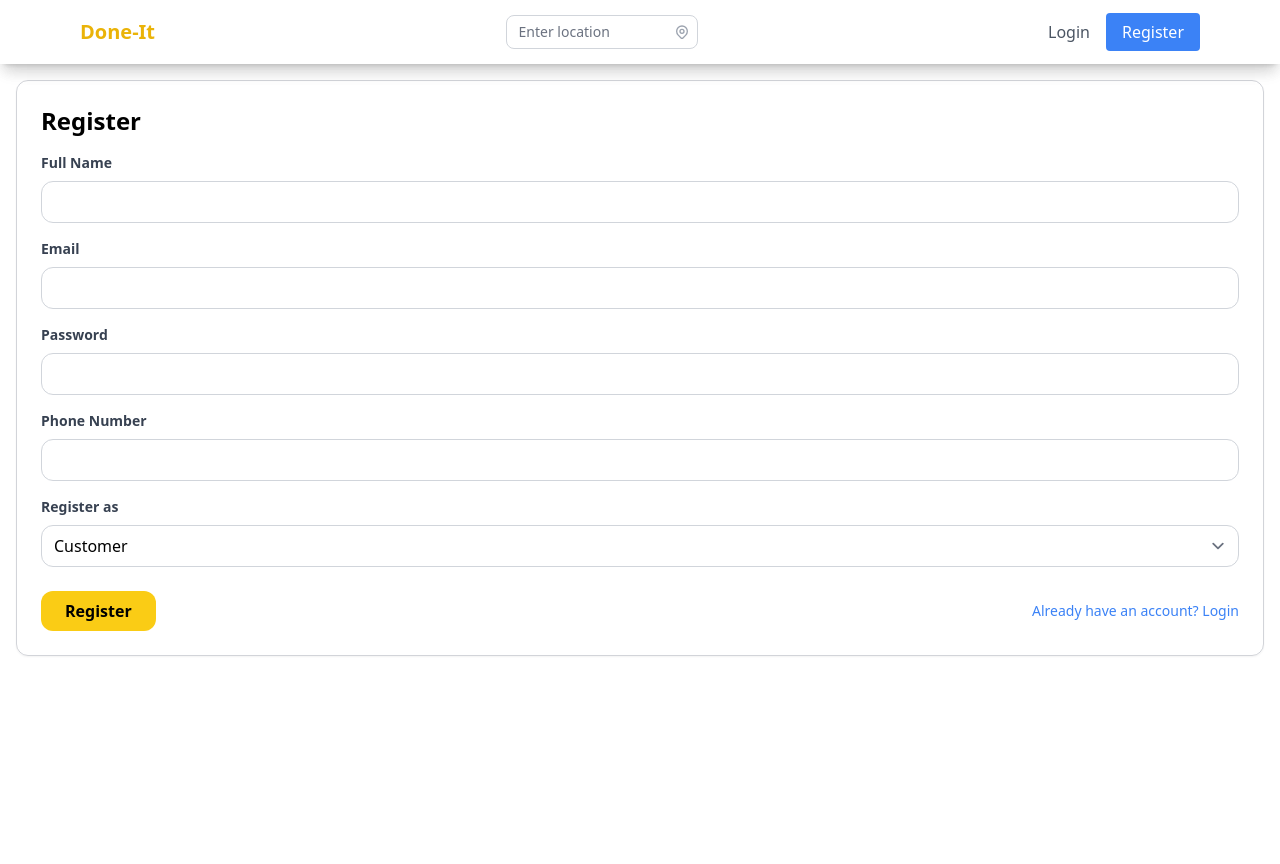
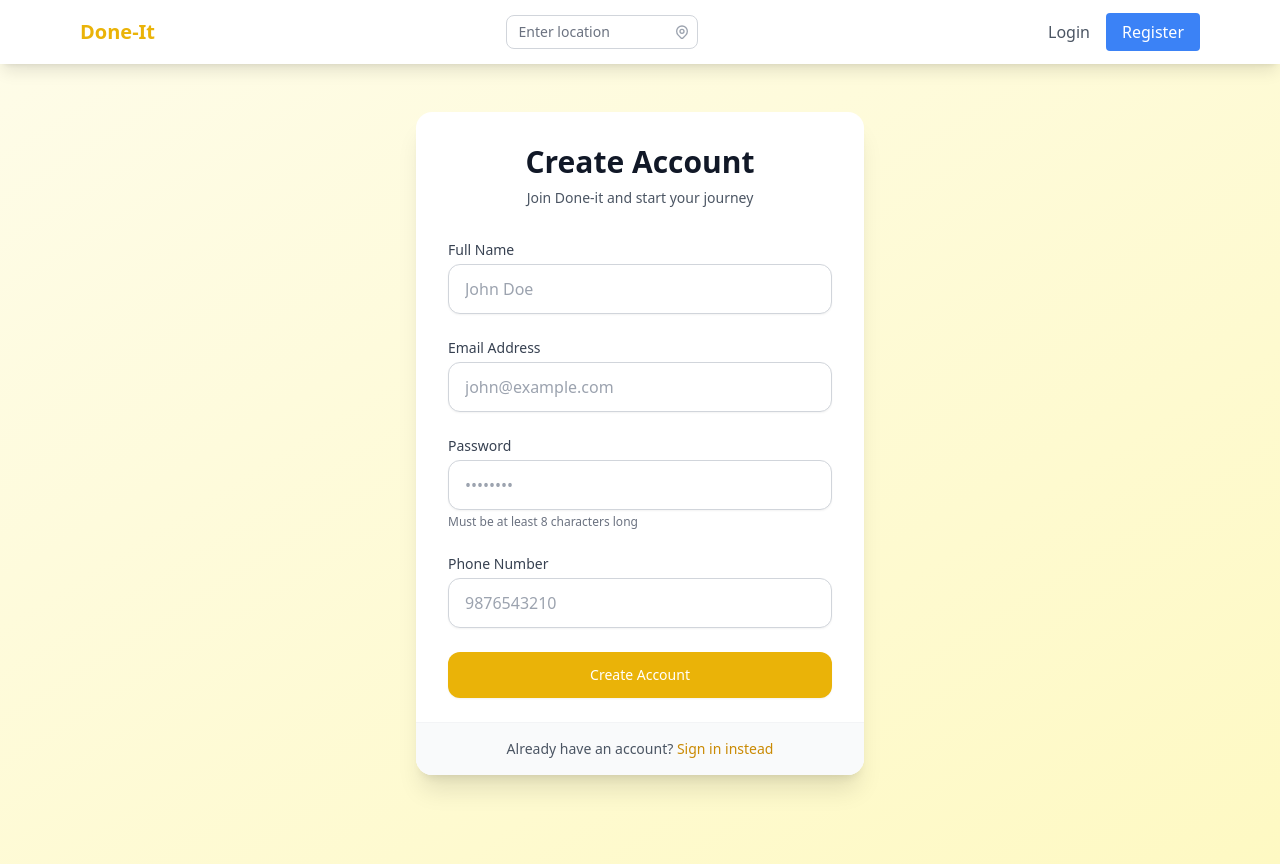
Before and after one commit to Abhinav-C-7/done-it, a React (Vite) app in the folder frontend/: page /register in a window 1280 px wide. Before the commit the page ends 800 px from the top, so only its background shows below. Built offline with nearby package versions, Linux system fonts and the light colour scheme.

Commit message:
UI updated

```diff
--- a/frontend/src/pages/Login.jsx
+++ b/frontend/src/pages/Login.jsx
@@ -26,54 +26,78 @@
     };
 
     return (
-        <div>
-            <div className='m-4 border border-gray-500/30 rounded-xl shadow-sm p-6'>
-                <h1 className='text-2xl font-semibold mb-4'>Login</h1>
+        <div className="min-h-screen bg-gradient-to-br from-yellow-50 to-yellow-100">
+            <div className="flex flex-col items-center justify-center min-h-screen px-4">
+                <div className="w-full max-w-md">
+                    <div className="bg-white rounded-2xl shadow-xl overflow-hidden">
+                        {/* Header Section */}
+                        <div className="px-8 py-6 bg-gradient-to-r from-yellow-400 to-yellow-500">
+                            <h1 className="text-3xl font-bold text-white text-center">Welcome Back!</h1>
+                            <p className="text-yellow-100 text-center mt-2">Sign in to continue your journey</p>
+                        </div>
+
+                        {/* Form Section */}
+                        <div className="p-8">
                             {error && (
-                    <div className='bg-red-100 border border-red-400 text-red-700 px-4 py-3 rounded mb-4'>
-                        {error}
+                                <div className="bg-red-50 border-l-4 border-red-400 p-4 mb-6 rounded-r">
+                                    <p className="text-red-700 text-sm">{error}</p>
                                 </div>
                             )}
-                <form onSubmit={handleSubmit}>
-                    <div className='mb-4'>
-                        <label className='block text-gray-700 text-sm font-bold mb-2'>
-                            Email
+
+                            <form onSubmit={handleSubmit} className="space-y-6">
+                                <div>
+                                    <label className="block text-gray-700 text-sm font-semibold mb-2">
+                                        Email Address
                                     </label>
+                                    <div className="mt-1">
                                         <input
                                             type="email"
                                             value={email}
                                             onChange={(e) => setEmail(e.target.value)}
-                            className='w-full px-3 py-2 border border-gray-300 rounded-xl'
+                                            className="w-full px-4 py-3 rounded-xl border border-gray-200 focus:border-yellow-400 focus:ring focus:ring-yellow-200 focus:ring-opacity-50 transition-colors duration-200"
+                                            placeholder="Enter your email"
                                             required
                                         />
                                     </div>
-                    <div className='mb-6'>
-                        <label className='block text-gray-700 text-sm font-bold mb-2'>
+                                </div>
+
+                                <div>
+                                    <label className="block text-gray-700 text-sm font-semibold mb-2">
                                         Password
                                     </label>
+                                    <div className="mt-1">
                                         <input
                                             type="password"
                                             value={password}
                                             onChange={(e) => setPassword(e.target.value)}
-                            className='w-full px-3 py-2 border border-gray-300 rounded-xl'
+                                            className="w-full px-4 py-3 rounded-xl border border-gray-200 focus:border-yellow-400 focus:ring focus:ring-yellow-200 focus:ring-opacity-50 transition-colors duration-200"
+                                            placeholder="Enter your password"
                                             required
                                         />
                                     </div>
-                    <div className='flex items-center justify-between'>
+                                </div>
+
+                                <div className="flex flex-col space-y-4">
                                     <button
                                         type="submit"
-                            className='px-6 py-2 bg-yellow-400 rounded-xl font-semibold'
+                                        className="w-full px-6 py-3 bg-gradient-to-r from-yellow-400 to-yellow-500 text-white font-semibold rounded-xl hover:from-yellow-500 hover:to-yellow-600 focus:outline-none focus:ring-2 focus:ring-yellow-400 focus:ring-opacity-50 transform transition-all duration-200 hover:scale-[1.02]"
                                     >
-                            Login
+                                        Sign In
                                     </button>
+
+                                    <div className="text-center">
                                         <Link
                                             to="/register"
-                            className='text-sm text-blue-500 hover:text-blue-700'
+                                            className="text-sm text-gray-600 hover:text-yellow-600 transition-colors duration-200"
                                         >
-                            Need an account? Register
+                                            Don't have an account? <span className="font-semibold">Register now</span>
                                         </Link>
                                     </div>
+                                </div>
                             </form>
+                        </div>
+                    </div>
+                </div>
             </div>
             <Navbar posticon={post} homeicon={homefull} profileicon={profile} />
         </div>
--- a/frontend/src/pages/Register.jsx
+++ b/frontend/src/pages/Register.jsx
@@ -1,10 +1,6 @@
 import React, { useState } from 'react';
 import { Link, useNavigate } from 'react-router-dom';
 import { useAuth } from '../context/AuthContext';
-import Navbar from "../components/Navbar";
-import post from "../assets/images/post.png";
-import homefull from "../assets/images/home-full.png";
-import profile from "../assets/images/profile.png";
 
 function Register() {
     const [formData, setFormData] = useState({
@@ -12,7 +8,7 @@
         email: '',
         password: '',
         phone: '',
-        user_type: 'customer'
+        user_type: 'customer' // Default to customer
     });
     const [error, setError] = useState('');
     const { register } = useAuth();
@@ -36,17 +32,32 @@
     };
 
     return (
-        <div>
-            <div className='m-4 border border-gray-500/30 rounded-xl shadow-sm p-6'>
-                <h1 className='text-2xl font-semibold mb-4'>Register</h1>
+        <div className="min-h-screen bg-gradient-to-br from-yellow-50 to-yellow-100 py-12 px-4 sm:px-6 lg:px-8">
+            <div className="max-w-md mx-auto bg-white rounded-2xl shadow-xl overflow-hidden">
+                <div className="px-8 pt-8 pb-6">
+                    <div className="text-center mb-8">
+                        <h2 className="text-3xl font-bold text-gray-900 mb-2">Create Account</h2>
+                        <p className="text-sm text-gray-600">Join Done-it and start your journey</p>
+                    </div>
+
                     {error && (
-                    <div className='bg-red-100 border border-red-400 text-red-700 px-4 py-3 rounded mb-4'>
-                        {error}
+                        <div className="bg-red-50 border-l-4 border-red-500 p-4 mb-6 rounded-md">
+                            <div className="flex">
+                                <div className="flex-shrink-0">
+                                    <svg className="h-5 w-5 text-red-400" viewBox="0 0 20 20" fill="currentColor">
+                                        <path fillRule="evenodd" d="M10 18a8 8 0 100-16 8 8 0 000 16zM8.707 7.293a1 1 0 00-1.414 1.414L8.586 10l-1.293 1.293a1 1 0 101.414 1.414L10 11.414l1.293 1.293a1 1 0 001.414-1.414L11.414 10l1.293-1.293a1 1 0 00-1.414-1.414L10 8.586 8.707 7.293z" clipRule="evenodd" />
+                                    </svg>
+                                </div>
+                                <div className="ml-3">
+                                    <p className="text-sm text-red-700">{error}</p>
+                                </div>
+                            </div>
                         </div>
                     )}
-                <form onSubmit={handleSubmit}>
-                    <div className='mb-4'>
-                        <label className='block text-gray-700 text-sm font-bold mb-2'>
+
+                    <form onSubmit={handleSubmit} className="space-y-6">
+                        <div>
+                            <label className="block text-sm font-medium text-gray-700 mb-1">
                                 Full Name
                             </label>
                             <input
@@ -54,27 +65,29 @@
                                 name="name"
                                 value={formData.name}
                                 onChange={handleChange}
-                            className='w-full px-3 py-2 border border-gray-300 rounded-xl'
+                                className="appearance-none block w-full px-4 py-3 border border-gray-300 rounded-xl shadow-sm placeholder-gray-400 focus:outline-none focus:ring-2 focus:ring-yellow-500 focus:border-yellow-500"
+                                placeholder="John Doe"
                                 required
                             />
                         </div>
 
-                    <div className='mb-4'>
-                        <label className='block text-gray-700 text-sm font-bold mb-2'>
-                            Email
+                        <div>
+                            <label className="block text-sm font-medium text-gray-700 mb-1">
+                                Email Address
                             </label>
                             <input
                                 type="email"
                                 name="email"
                                 value={formData.email}
                                 onChange={handleChange}
-                            className='w-full px-3 py-2 border border-gray-300 rounded-xl'
+                                className="appearance-none block w-full px-4 py-3 border border-gray-300 rounded-xl shadow-sm placeholder-gray-400 focus:outline-none focus:ring-2 focus:ring-yellow-500 focus:border-yellow-500"
+                                placeholder="john@example.com"
                                 required
                             />
                         </div>
 
-                    <div className='mb-4'>
-                        <label className='block text-gray-700 text-sm font-bold mb-2'>
+                        <div>
+                            <label className="block text-sm font-medium text-gray-700 mb-1">
                                 Password
                             </label>
                             <input
@@ -82,13 +95,15 @@
                                 name="password"
                                 value={formData.password}
                                 onChange={handleChange}
-                            className='w-full px-3 py-2 border border-gray-300 rounded-xl'
+                                className="appearance-none block w-full px-4 py-3 border border-gray-300 rounded-xl shadow-sm placeholder-gray-400 focus:outline-none focus:ring-2 focus:ring-yellow-500 focus:border-yellow-500"
+                                placeholder="••••••••"
                                 required
                             />
+                            <p className="mt-1 text-xs text-gray-500">Must be at least 8 characters long</p>
                         </div>
 
-                    <div className='mb-4'>
-                        <label className='block text-gray-700 text-sm font-bold mb-2'>
+                        <div>
+                            <label className="block text-sm font-medium text-gray-700 mb-1">
                                 Phone Number
                             </label>
                             <input
@@ -96,43 +111,32 @@
                                 name="phone"
                                 value={formData.phone}
                                 onChange={handleChange}
-                            className='w-full px-3 py-2 border border-gray-300 rounded-xl'
+                                className="appearance-none block w-full px-4 py-3 border border-gray-300 rounded-xl shadow-sm placeholder-gray-400 focus:outline-none focus:ring-2 focus:ring-yellow-500 focus:border-yellow-500"
+                                placeholder="9876543210"
                                 required
                             />
                         </div>
 
-                    <div className='mb-6'>
-                        <label className='block text-gray-700 text-sm font-bold mb-2'>
-                            Register as
-                        </label>
-                        <select
-                            name="user_type"
-                            value={formData.user_type}
-                            onChange={handleChange}
-                            className='w-full px-3 py-2 border border-gray-300 rounded-xl'
-                        >
-                            <option value="customer">Customer</option>
-                            <option value="worker">Worker</option>
-                        </select>
-                    </div>
-
-                    <div className='flex items-center justify-between'>
+                        <div>
                             <button
                                 type="submit"
-                            className='px-6 py-2 bg-yellow-400 rounded-xl font-semibold'
+                                className="w-full flex justify-center py-3 px-4 border border-transparent rounded-xl shadow-sm text-sm font-medium text-white bg-yellow-500 hover:bg-yellow-600 focus:outline-none focus:ring-2 focus:ring-offset-2 focus:ring-yellow-500 transition-colors duration-200"
                             >
-                            Register
+                                Create Account
                             </button>
-                        <Link
-                            to="/login"
-                            className='text-sm text-blue-500 hover:text-blue-700'
-                        >
-                            Already have an account? Login
-                        </Link>
                         </div>
                     </form>
                 </div>
-            <Navbar posticon={post} homeicon={homefull} profileicon={profile} />
+
+                <div className="px-8 py-4 bg-gray-50 border-t border-gray-100">
+                    <p className="text-sm text-center text-gray-600">
+                        Already have an account?{' '}
+                        <Link to="/login" className="font-medium text-yellow-600 hover:text-yellow-500">
+                            Sign in instead
+                        </Link>
+                    </p>
+                </div>
+            </div>
         </div>
     );
 }
```
Lines whose indentation alone changed are shown as unchanged.
